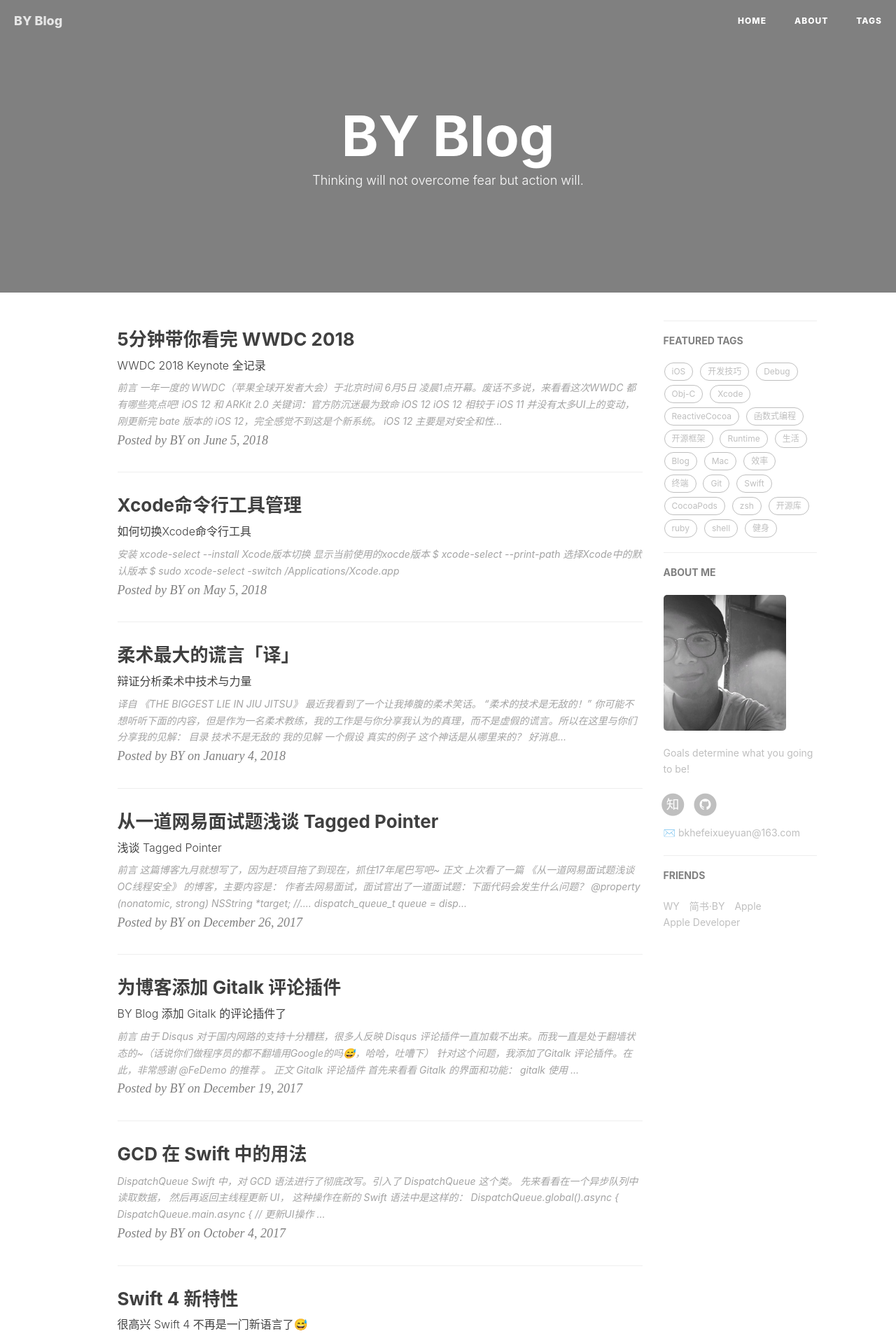
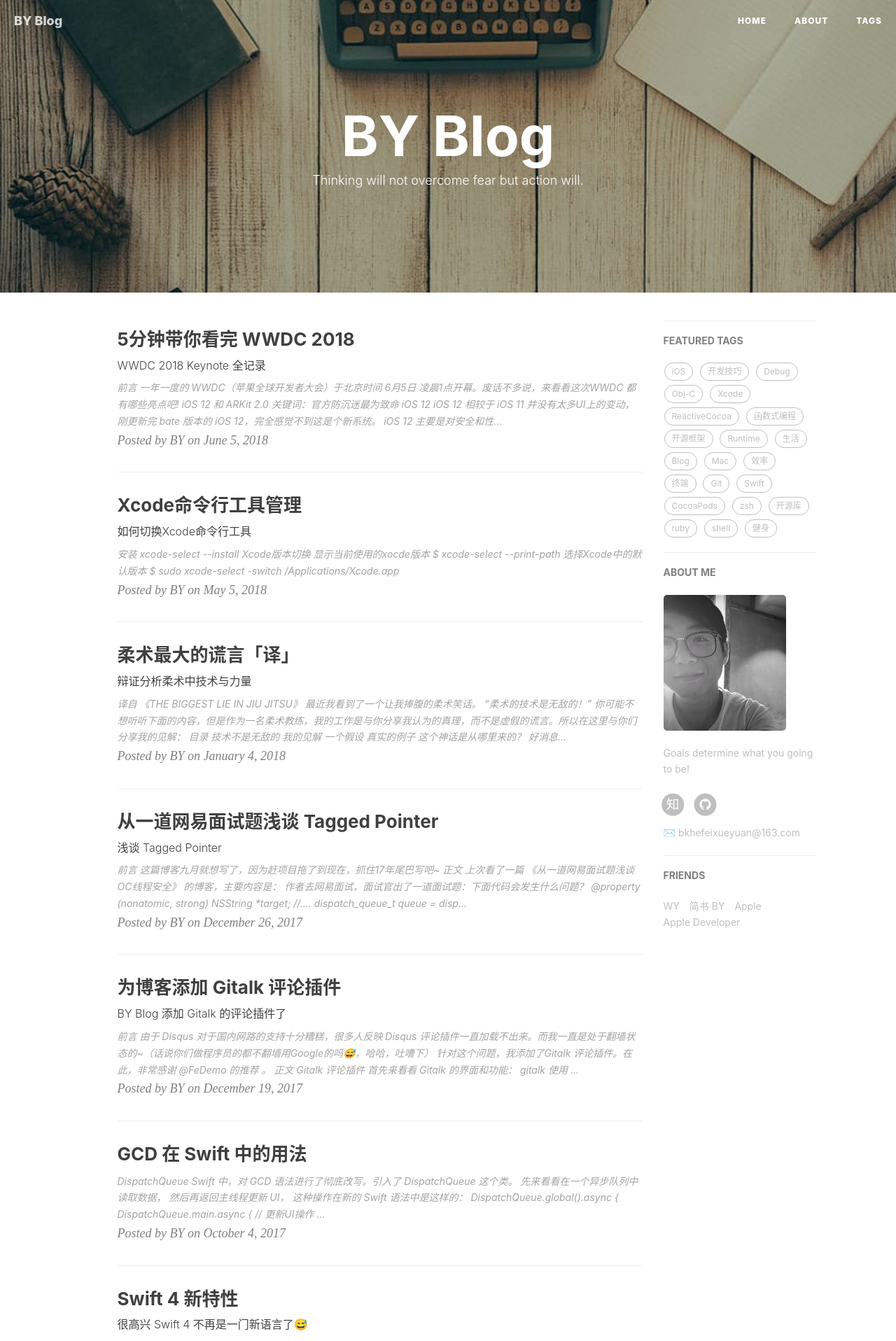
Before and after one commit to mdzzyyy/mdzzyyy.github.io, a Jekyll site: the page built from index.html, in a window 1280 px wide. Shown: the top 1916 px of the page at 70% size. Built offline with Jekyll 4.4.1, drawn with Linux system fonts in a browser that asks for light colours; nearby versions of some CDN libraries; the list of posts is cut into pages by our own code; comment, search, counter and statistics services are not loaded.

Commit message:
Update _config.yml

```diff
--- a/_config.yml
+++ b/_config.yml
@@ -1,7 +1,7 @@
 # Site settings
 title: BY Blog
 SEOTitle: bKun的博客 | bKun Blog
-#header-img: img/post-bg-desk.jpg
+header-img: img/post-bg-desk.jpg
 email: bkhefeixueyuan@163.com
 description: "Every failure is leading towards success."
 keyword: "bKun, bKun Blog, bKun的博客, BaoKun, iOS, Apple, iPhone"
```
